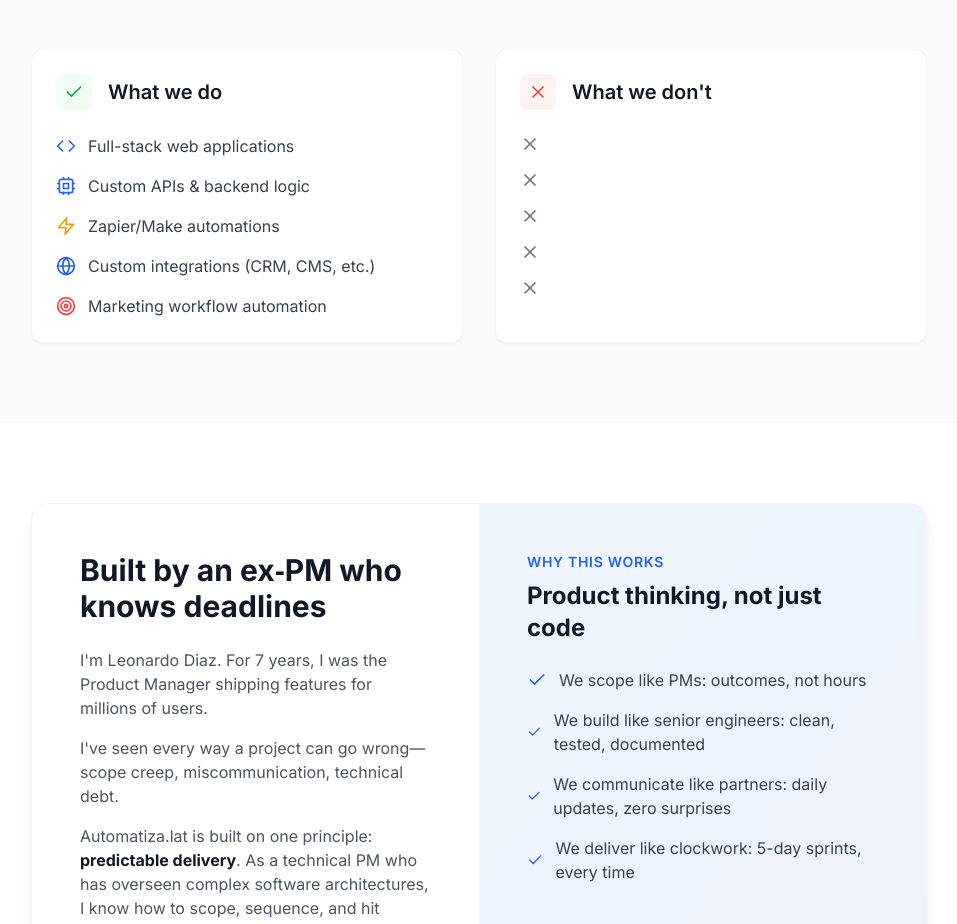
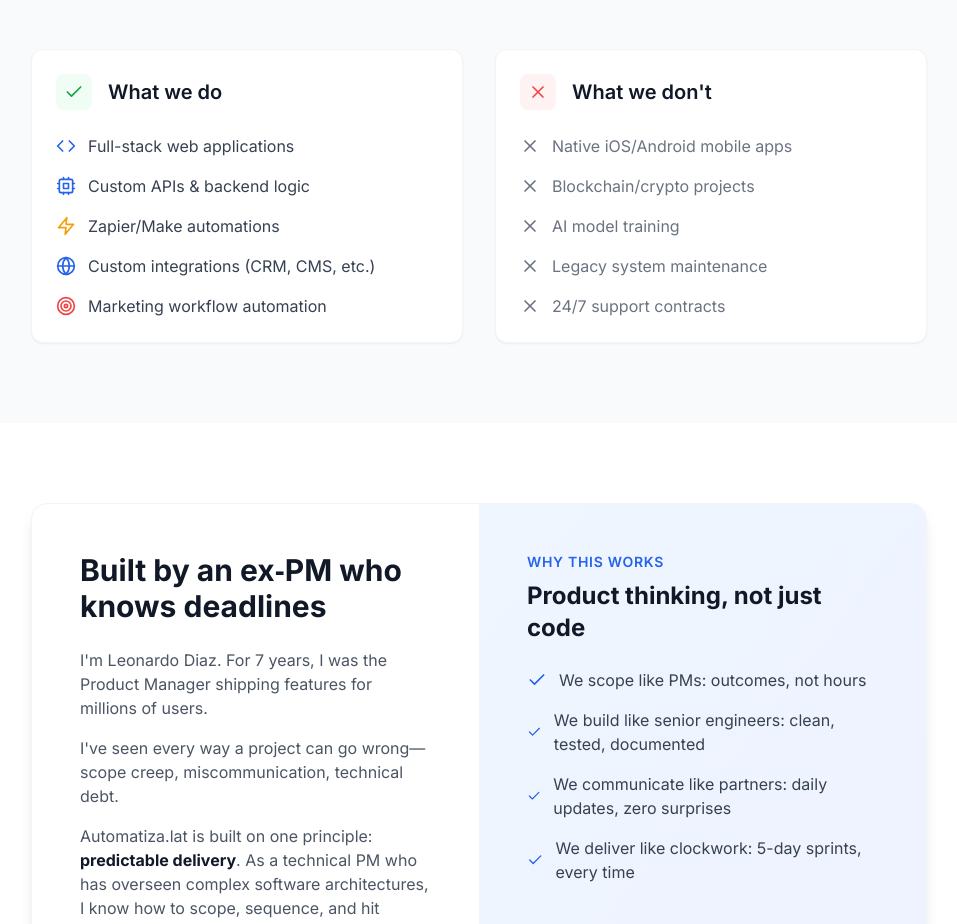
Before and after one commit to automatizalat/automatiza-web, a Next.js app: page / in a window 1280 px wide. Shown: the part 1865-2789 px from the top of the page, without its empty margins (161-1118 px from the left). Built offline with nearby package versions, Linux system fonts and the light colour scheme.

Commit message:
Fix TypeScript error - item is string not object

```diff
--- a/app/page.tsx
+++ b/app/page.tsx
@@ -172,7 +172,7 @@ export default function Home() {
                       <div className="mr-3">
                         <X className="h-5 w-5" />
                       </div>
-                      <span>{item.text}</span>
+                      <span>{item}</span>
                     </li>
                   ))}
                 </ul>
```
